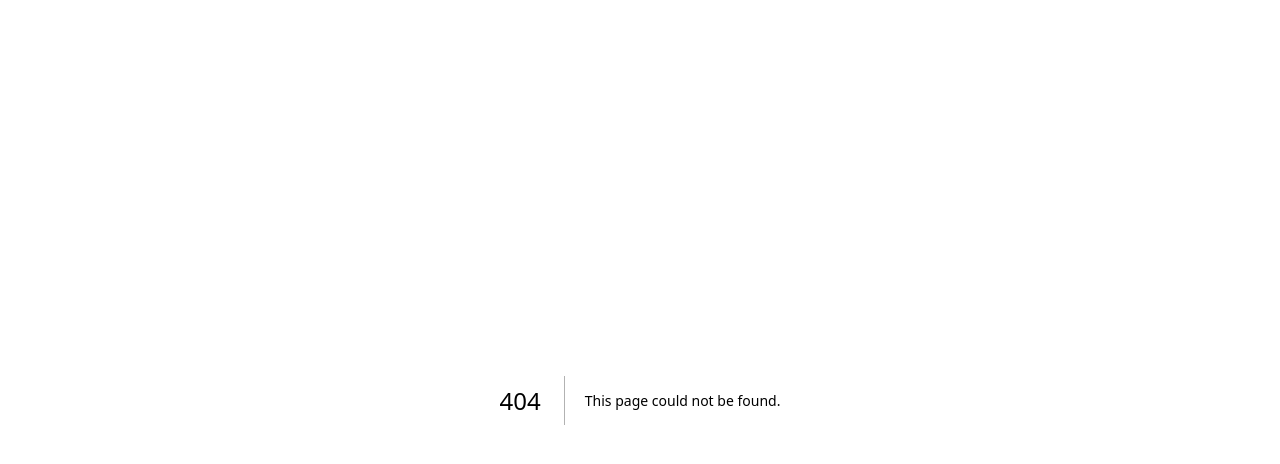
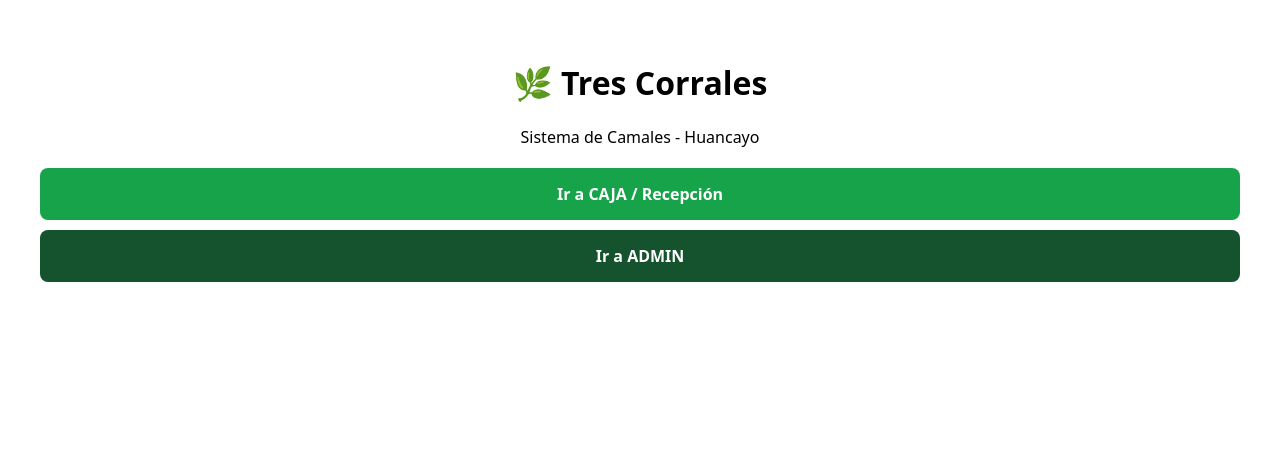
Before and after one commit to alfredoleonardoalfe-png/trescorrales, a Next.js app: page / in a window 1280 px wide. Before the commit this address had no page. Shown: the top 464 px of the page. Built offline with nearby package versions, Linux system fonts and the light colour scheme.

Commit message:
Create page.js

```diff
--- /dev/null
+++ b/app/page.js
@@ -0,0 +1,10 @@
+export default function Home(){
+  return (
+    <div style={{padding:40, fontFamily:'system-ui', textAlign:'center'}}>
+      <h1>🌿 Tres Corrales</h1>
+      <p>Sistema de Camales - Huancayo</p>
+      <a href="/caja" style={{display:'block', marginTop:20, padding:15, background:'#16a34a', color:'white', borderRadius:8, textDecoration:'none', fontWeight:'bold'}}>Ir a CAJA / Recepción</a>
+      <a href="/admin" style={{display:'block', marginTop:10, padding:15, background:'#14532d', color:'white', borderRadius:8, textDecoration:'none', fontWeight:'bold'}}>Ir a ADMIN</a>
+    </div>
+  )
+}
```
